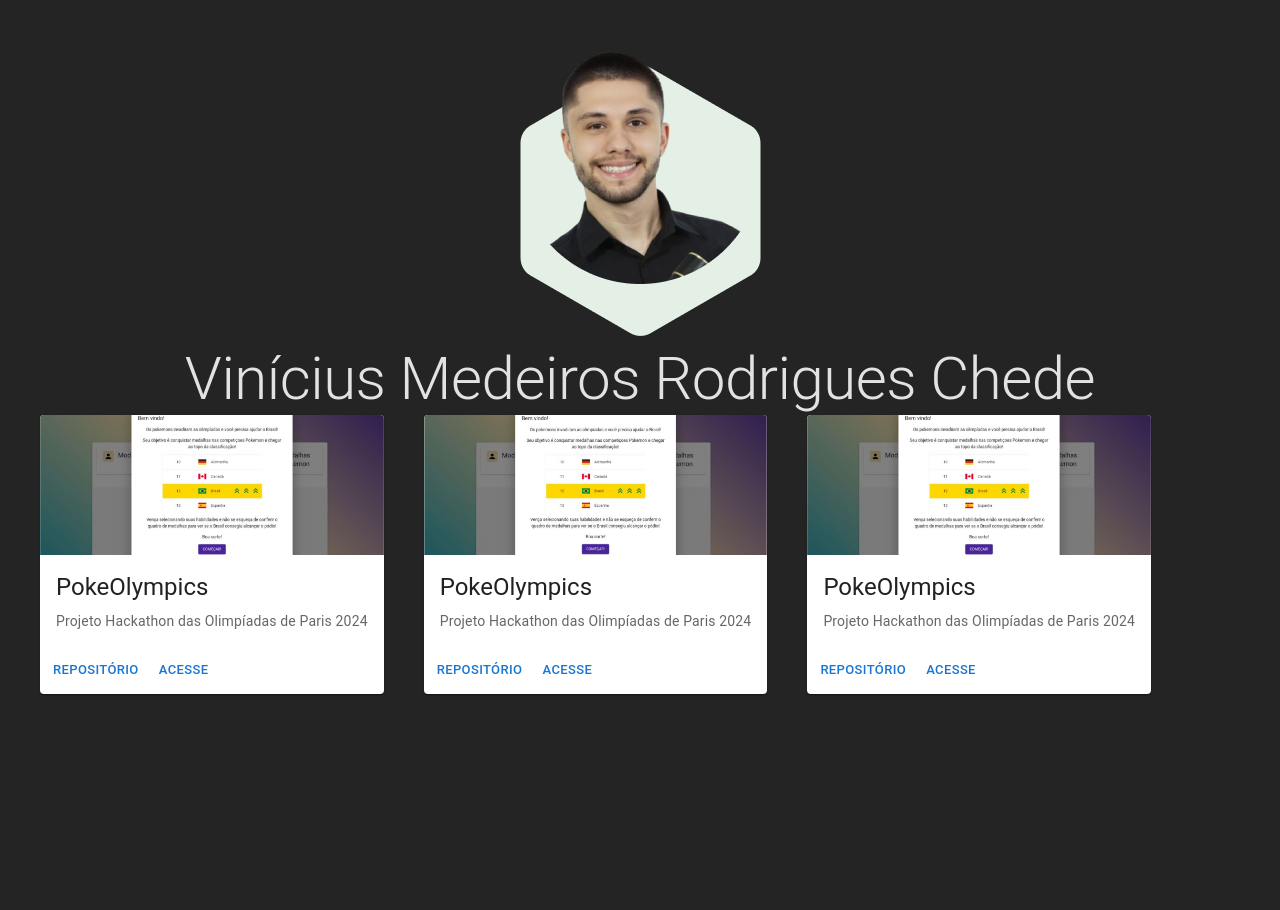
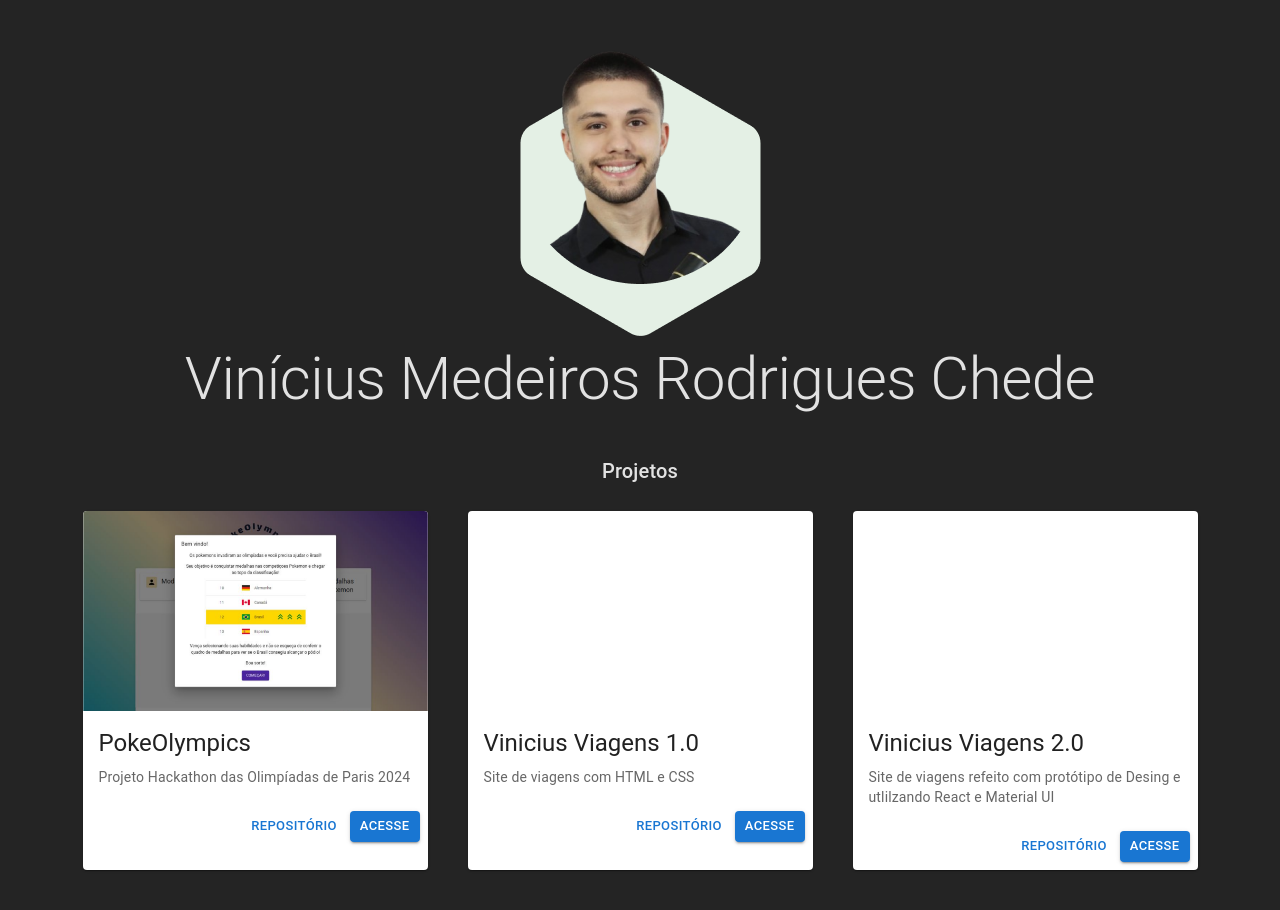
Before and after one commit to ViniMerc/portfolio-vinicius, a React (Vite) app: page / in a window 1280 px wide. Before the commit the page ends 800 px from the top, so only its background shows below. Built offline with nearby package versions, Linux system fonts and the light colour scheme.

Commit message:
fix: cards

```diff
--- a/index.html
+++ b/index.html
@@ -2,7 +2,7 @@
 <html lang="en">
   <head>
     <meta charset="UTF-8" />
-    <link rel="icon" type="image/svg+xml" href="/vite.svg" />
+    <link rel="icon" type="image/svg+xml" href="/computer.svg" />
     <meta name="viewport" content="width=device-width, initial-scale=1.0" />
     <title>Vinícius Chede</title>
   </head>
--- a/src/App.jsx
+++ b/src/App.jsx
@@ -13,7 +13,7 @@ function App() {
             textAlign: "center",
           }}
         >
-          <img src="Foto.png" />
+          <img src="Foto.png" alt="Foto" />
         </Grid>
 
         <Grid
@@ -21,17 +21,50 @@ function App() {
           size={12}
           sx={{
             textAlign: "center",
+            mb: 5,
           }}
         >
           <Typography variant="h2">
             Vinícius Medeiros Rodrigues Chede
           </Typography>
         </Grid>
-        <Grid item size={12}>
+        <Grid
+          item
+          size={12}
+          sx={{
+            textAlign: "center",
+            mb: 3,
+          }}
+        >
+          <Typography variant="h6">Projetos</Typography>
+        </Grid>
+
+        <Grid
+          item
+          size={12}
+          sx={{
+            display: "flex",
+            justifyContent: "center",
+            alignItems: "center",
+          }}
+        >
           <Stack direction="row" spacing={5}>
-            <Cards />
-            <Cards />
-            <Cards />
+            <Cards
+              title="PokeOlympics"
+              description="Projeto Hackathon das Olimpíadas de Paris 2024"
+              image="projeto1.png"
+            />
+            <Cards
+              title="Vinicius Viagens 1.0"
+              description="Site de viagens com HTML e CSS"
+              image=""
+            />
+            <Cards
+              title="Vinicius Viagens 2.0"
+              description="Site de viagens refeito com protótipo de Desing e utlilzando React e Material UI"
+              image=""
+            />
+
           </Stack>
         </Grid>
       </Grid>
--- a/src/components/card.jsx
+++ b/src/components/card.jsx
@@ -7,21 +7,23 @@ import {
   Typography,
 } from "@mui/material";
 
-const Cards = () => {
+const Cards = ({ title, description, image }) => {
   return (
-    <Card sx={{ maxWidth: 345 }}>
-      <CardMedia sx={{ height: 140 }} image="projeto1.png" title="projeto1" />
+    <Card sx={{ width: 345 }}>
+      <CardMedia sx={{ height: 200 }} image={image} title={image} />
       <CardContent>
         <Typography gutterBottom variant="h5" component="div">
-          PokeOlympics
+          {title}
         </Typography>
         <Typography variant="body2" sx={{ color: "text.secondary" }}>
-          Projeto Hackathon das Olimpíadas de Paris 2024
+          {description}
         </Typography>
       </CardContent>
-      <CardActions>
+      <CardActions sx={{ justifyContent: "flex-end" }}>
         <Button size="small">Repositório</Button>
-        <Button size="small">Acesse</Button>
+        <Button size="small" variant="contained">
+          Acesse
+        </Button>
       </CardActions>
     </Card>
   );
```
Also changed, not shown: eslint.config.js (+13 -12 lines), public/computer.svg (added).
